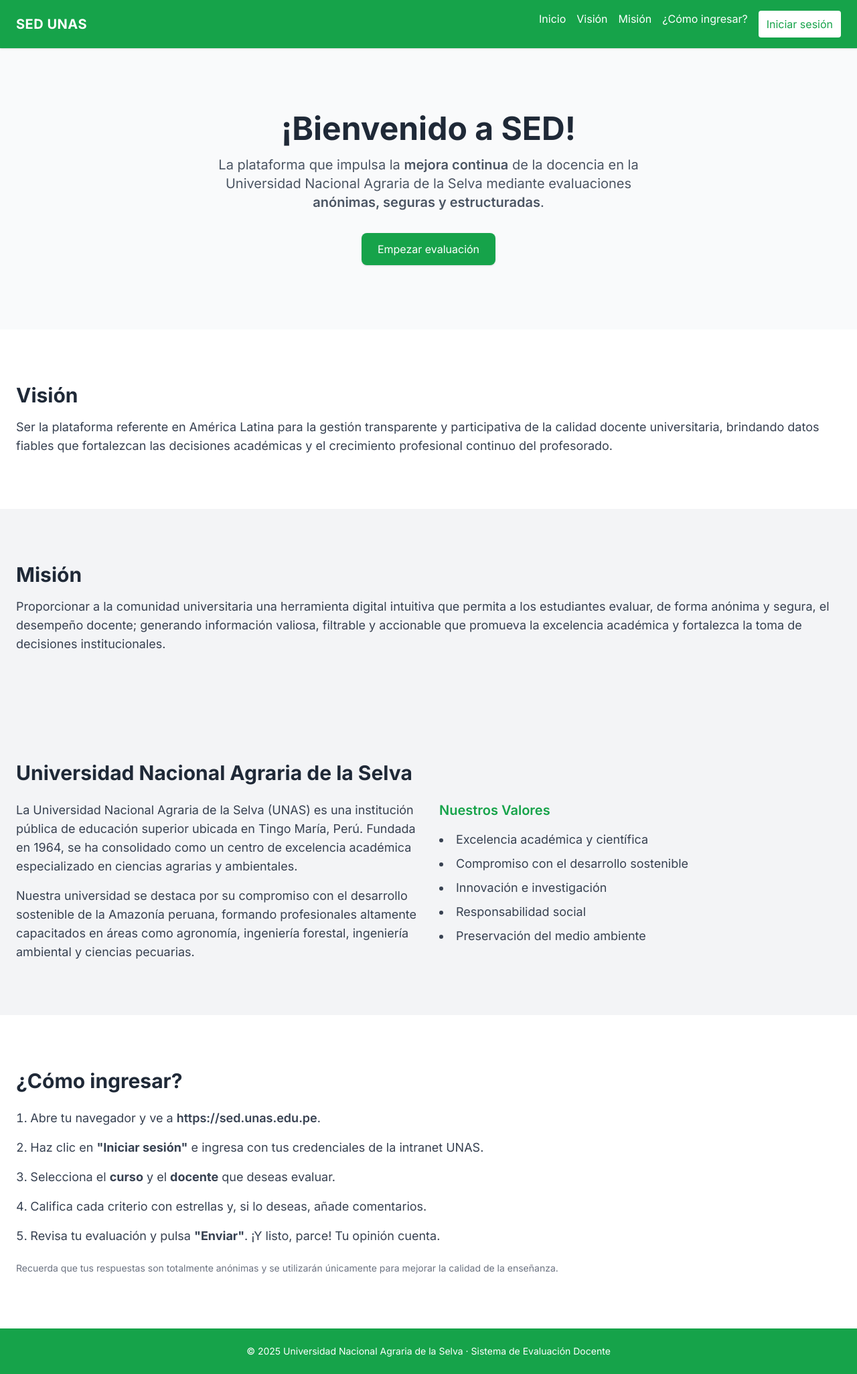
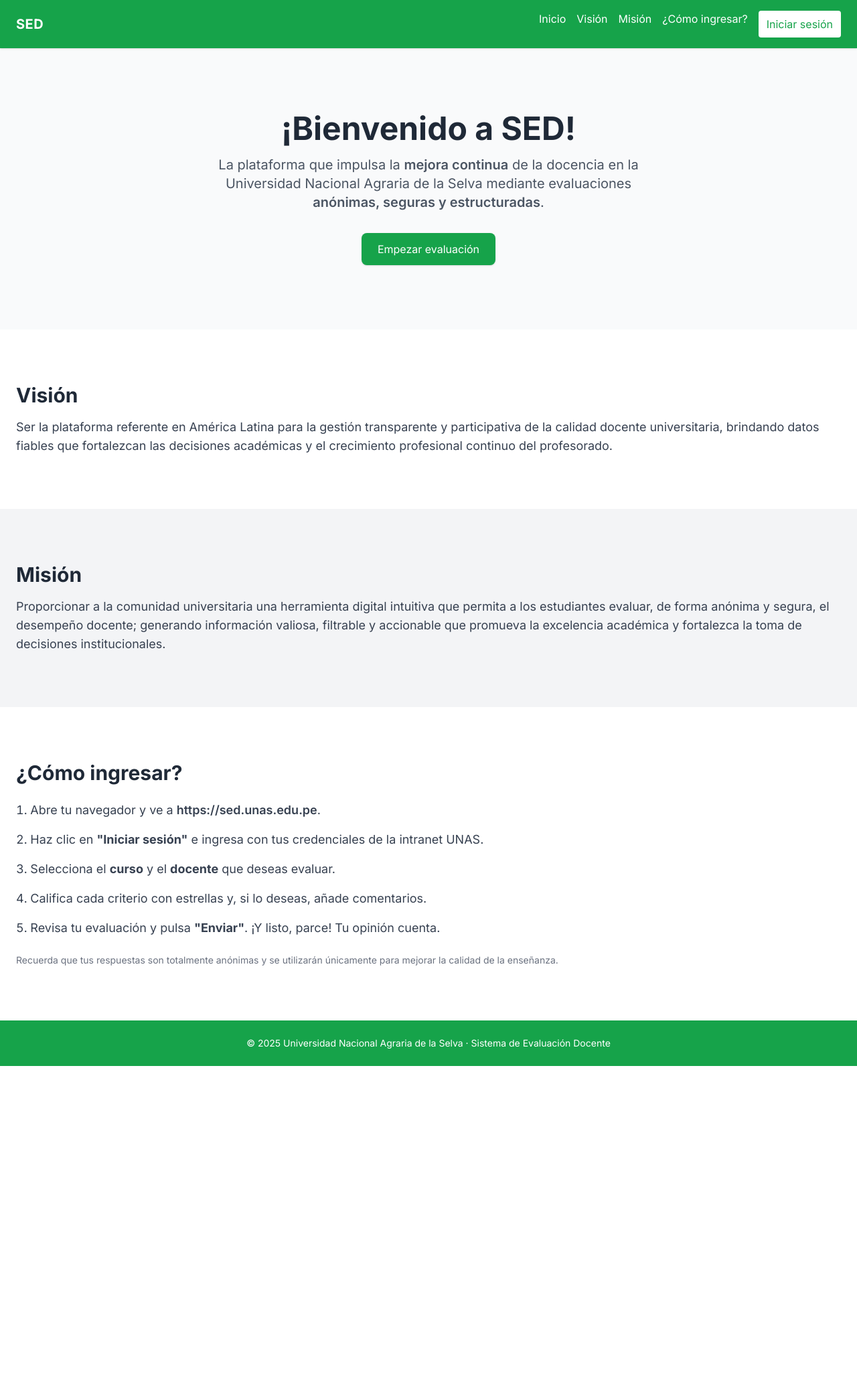
Before and after one commit to paultb3/sistema-evaluacion, a Django app: page / in a window 1280 px wide. Shown: the whole page at 67% size. After the commit the page ends 1592 px from the top, so only its background shows below. Run offline with Django 5.2, Linux system fonts and the light colour scheme; some libraries are stand-ins or nearby versions.

Commit message:
Update header title and remove UNAS information section from dashboard

```diff
--- a/apps/core/templates/dashboard_main.html
+++ b/apps/core/templates/dashboard_main.html
@@ -115,7 +115,7 @@
           class="flex flex-col sm:flex-row items-center justify-between py-4"
         >
           <h1 class="text-xl font-bold tracking-wide mb-4 sm:mb-0">
-            <a href="/" class="hover:underline">SED UNAS</a>
+            <a href="/" class="hover:underline">SED</a>
           </h1>
           <nav class="flex flex-wrap justify-center gap-4">
             <a href="#inicio" class="hover:underline">Inicio</a>
@@ -189,46 +189,6 @@
             filtrable y accionable que promueva la excelencia académica y
             fortalezca la toma de decisiones institucionales.
           </p>
-        </div>
-      </section>
-
-      <!-- Información UNAS -->
-      <section id="unas" class="bg-gray-100 py-12 sm:py-20">
-        <div class="container mx-auto px-4 sm:px-6">
-          <h3 class="text-2xl sm:text-3xl font-bold mb-6">
-            Universidad Nacional Agraria de la Selva
-          </h3>
-          <div class="grid md:grid-cols-2 gap-6 sm:gap-8">
-            <div class="space-y-4">
-              <p class="leading-relaxed text-gray-700 text-base sm:text-lg">
-                La Universidad Nacional Agraria de la Selva (UNAS) es una
-                institución pública de educación superior ubicada en Tingo
-                María, Perú. Fundada en 1964, se ha consolidado como un centro
-                de excelencia académica especializado en ciencias agrarias y
-                ambientales.
-              </p>
-              <p class="leading-relaxed text-gray-700 text-base sm:text-lg">
-                Nuestra universidad se destaca por su compromiso con el
-                desarrollo sostenible de la Amazonía peruana, formando
-                profesionales altamente capacitados en áreas como agronomía,
-                ingeniería forestal, ingeniería ambiental y ciencias pecuarias.
-              </p>
-            </div>
-            <div class="space-y-4">
-              <h4 class="text-xl font-semibold text-primary">
-                Nuestros Valores
-              </h4>
-              <ul
-                class="list-disc list-inside space-y-2 text-gray-700 text-base sm:text-lg"
-              >
-                <li>Excelencia académica y científica</li>
-                <li>Compromiso con el desarrollo sostenible</li>
-                <li>Innovación e investigación</li>
-                <li>Responsabilidad social</li>
-                <li>Preservación del medio ambiente</li>
-              </ul>
-            </div>
-          </div>
         </div>
       </section>
 
```
